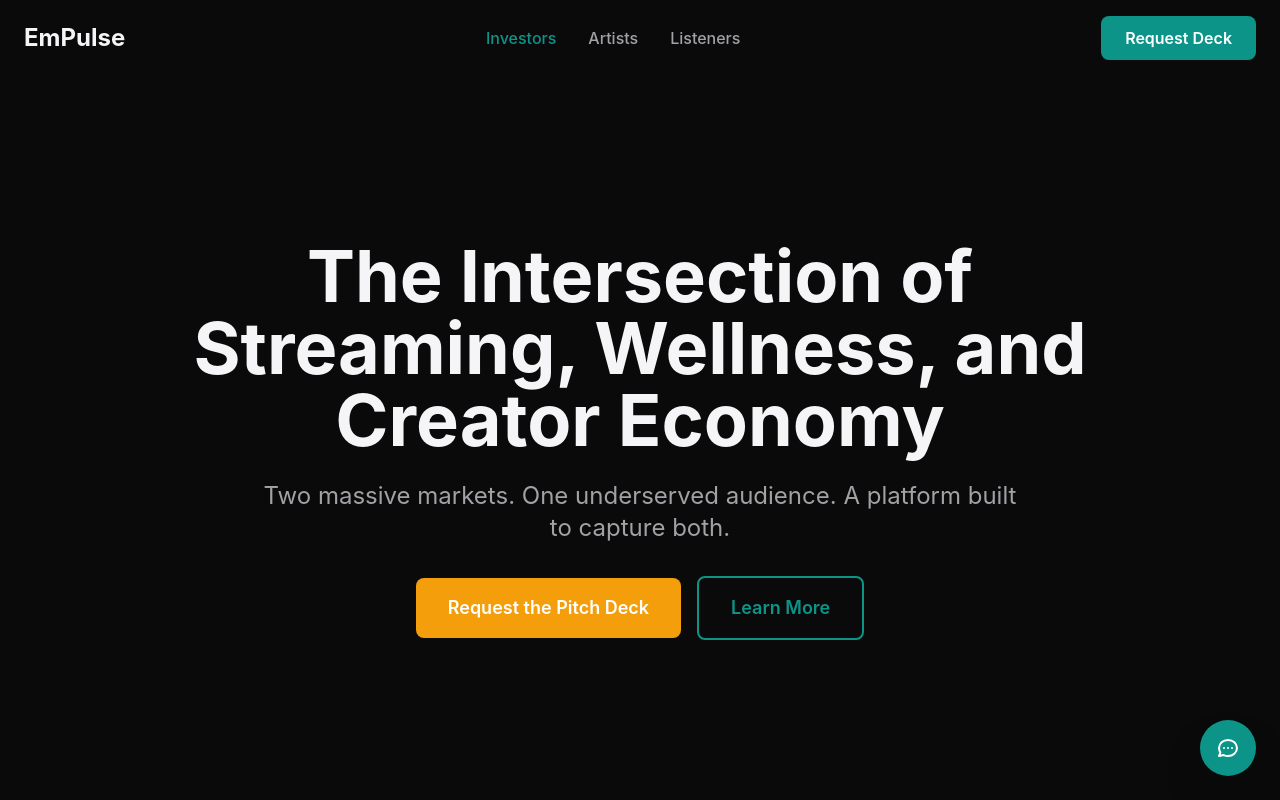
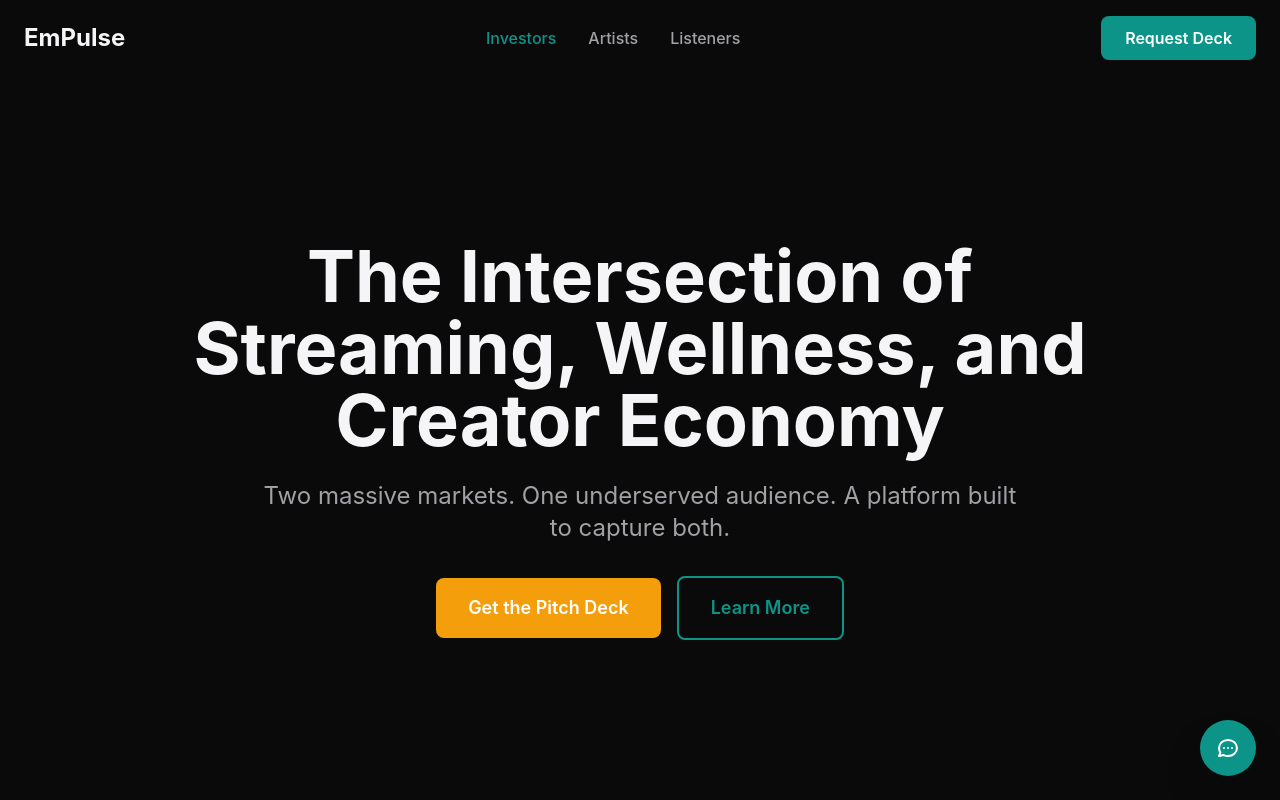
Before and after one commit to seanebones-lang/empulse-launch-page, a Next.js app: page /investors in a window 1280 px wide. Shown: the top 800 px of the page. Built offline with nearby package versions, Linux system fonts and the light colour scheme.

Commit message:
Add pitch deck download functionality

```diff
--- a/app/investors/page.tsx
+++ b/app/investors/page.tsx
@@ -39,8 +39,8 @@ export default function Investors() {
             animate={{ opacity: 1, y: 0 }}
             transition={{ duration: 0.5, delay: 0.2 }}
           >
-            <Button variant="primary" size="lg" href="#contact">
-              Request the Pitch Deck
+            <Button variant="primary" size="lg" href="/empulse-pitch-deck.pdf" download="empulse-pitch-deck.pdf">
+              Get the Pitch Deck
             </Button>
             <Button variant="outline" size="lg" href="#opportunity">
               Learn More
@@ -263,8 +263,8 @@ export default function Investors() {
           </p>
 
           <div className="flex flex-col sm:flex-row gap-4 justify-center items-center">
-            <Button variant="primary" size="lg" href="#contact">
-              Request the Pitch Deck
+            <Button variant="primary" size="lg" href="/empulse-pitch-deck.pdf" download="empulse-pitch-deck.pdf">
+              Get the Pitch Deck
             </Button>
             <Button variant="secondary" size="lg" href="https://calendly.com/empulse">
               Schedule a Call
```
Also changed, not shown: 1 other file (tests, documents, lock files or other folders).
